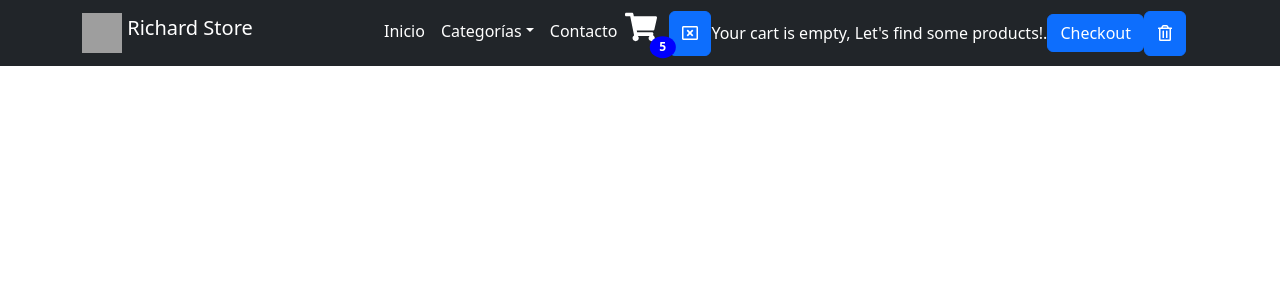
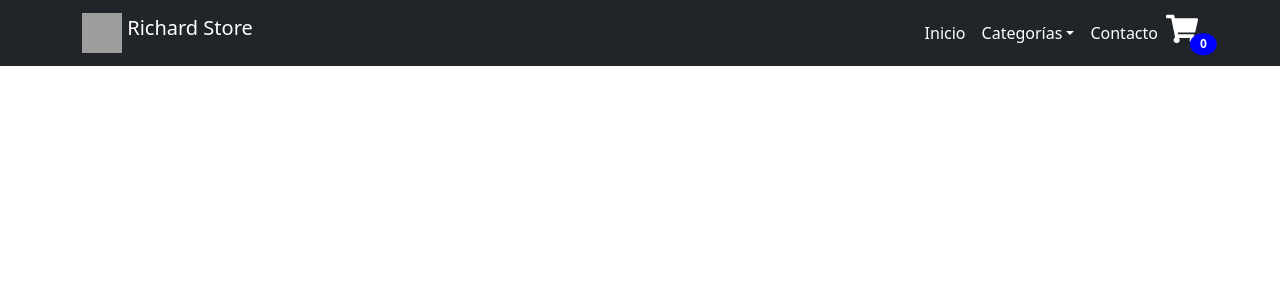
Before and after one commit to richardeflores/Preentrega2-React-Flores, a React (Vite) app: page / in a window 1280 px wide. Shown: the top 300 px of the page. Built offline with nearby package versions, Linux system fonts and the light colour scheme; grey boxes are pictures that could not be loaded.

Commit message:
arreglando el contador del carrito

```diff
--- a/src/Components/CartWidget/CartWidget.jsx
+++ b/src/Components/CartWidget/CartWidget.jsx
@@ -1,12 +1,22 @@
 import { FaShoppingCart } from "react-icons/fa";
+import { useContext } from "react";
+import { listCartContext } from "../ProviderContext/ProviderContextCart";
+import { controllerShowCart } from "./ContextCart";
 
-function CartWidget() {
+const CartWidget = () => {
+	const { setShowCart, showCart } = useContext(controllerShowCart);
+	const { listCart } = useContext(listCartContext);
+
+	const cartShowed = () => {
+		setShowCart(showCart === "none" ? "flex" : "none");
+	};
+
 	return (
-		<div className="carrito">
+		<div className="carrito" onClick={cartShowed}>
 			<FaShoppingCart size="2rem" />
-			<span className="badge">5</span>
+			<span className="badge">{listCart.length}</span>
 		</div>
 	);
-}
+};
 
 export default CartWidget;
--- a/src/Components/CartWidget/ContainerCart.jsx
+++ b/src/Components/CartWidget/ContainerCart.jsx
@@ -4,12 +4,23 @@ import { FaRegTrashAlt } from "react-icons/fa";
 import ItemCart from "../NavBar/ItemCart";
 import { useContext } from "react";
 import { listCartContext } from "../ProviderContext/ProviderContextCart";
+import { controllerShowCart } from "./ContextCart";
 
 const ContainerCart = () => {
 	const { listCart, clearCart } = useContext(listCartContext);
+	const { showCart, setShowCart } = useContext(controllerShowCart);
+
+	const style = {
+		display: showCart,
+	};
+
+	const closeCart = () => {
+		setShowCart(showCart === "none" ? "flex" : "none");
+	};
+
 	return (
-		<Container>
-			<Button>
+		<Container style={style}>
+			<Button onClick={closeCart}>
 				<h6>
 					<FaRegWindowClose alt="cerrar carrito" />
 				</h6>
--- /dev/null
+++ b/src/Components/CartWidget/ContextCart.jsx
@@ -0,0 +1,16 @@
+import { useState } from "react";
+import { createContext } from "react";
+
+export const controllerShowCart = createContext(null);
+
+const ContextCart = ({ children }) => {
+	const [showCart, setShowCart] = useState("none");
+
+	return (
+		<controllerShowCart.Provider value={{ showCart, setShowCart }}>
+			{children}
+		</controllerShowCart.Provider>
+	);
+};
+
+export default ContextCart;
--- a/src/Components/NavBar/ItemCart.jsx
+++ b/src/Components/NavBar/ItemCart.jsx
@@ -1,7 +1,11 @@
+import { useContext } from "react";
 import { Container, Row, Card, Button } from "react-bootstrap";
 import { FaRegTrashAlt } from "react-icons/fa";
+import { listCartContext } from "../ProviderContext/ProviderContextCart";
 
 const ItemCart = ({ id, title, price, stock, image }) => {
+	const { remove } = useContext(listCartContext);
+
 	return (
 		<Container>
 			<Row>
@@ -12,7 +16,7 @@ const ItemCart = ({ id, title, price, stock, image }) => {
 						<Card.Text>`Cantidad:{stock}`</Card.Text>
 						<Card.Text>`Subtotal: $ {stock * price}`</Card.Text>
 
-						<Button variant="primary">
+						<Button variant="primary" onClick={() => remove(id)}>
 							<FaRegTrashAlt />
 						</Button>
 					</Card.Body>
--- a/src/Components/NavBar/NavBar.jsx
+++ b/src/Components/NavBar/NavBar.jsx
@@ -7,9 +7,11 @@ import Navbar from "react-bootstrap/Navbar";
 import NavDropdown from "react-bootstrap/NavDropdown";
 import { Link, Outlet } from "react-router-dom";
 import ContainerCart from "../CartWidget/ContainerCart";
+import ContextCart from "../CartWidget/ContextCart";
 
 function NavBar() {
 	return (
+		<ContextCart>
 			<>
 				<Navbar bg="dark" data-bs-theme="dark" expand="lg">
 					<Container>
@@ -23,7 +25,10 @@ function NavBar() {
 							/>{" "}
 							Richard Store
 						</Link>
-					<Navbar.Toggle aria-controls="basic-navbar-nav" className="navIcon" />
+						<Navbar.Toggle
+							aria-controls="basic-navbar-nav"
+							className="navIcon"
+						/>
 						<Navbar.Collapse id="basic-navbar-nav" className="navIcon">
 							<Nav className="ms-auto">
 								<Link to={"/Preentrega2-React-Flores/"} className="nav-link">
@@ -67,6 +72,7 @@ function NavBar() {
 				</Navbar>
 				<Outlet />
 			</>
+		</ContextCart>
 	);
 }
 export default NavBar;
```
Lines whose indentation alone changed are shown as unchanged.
